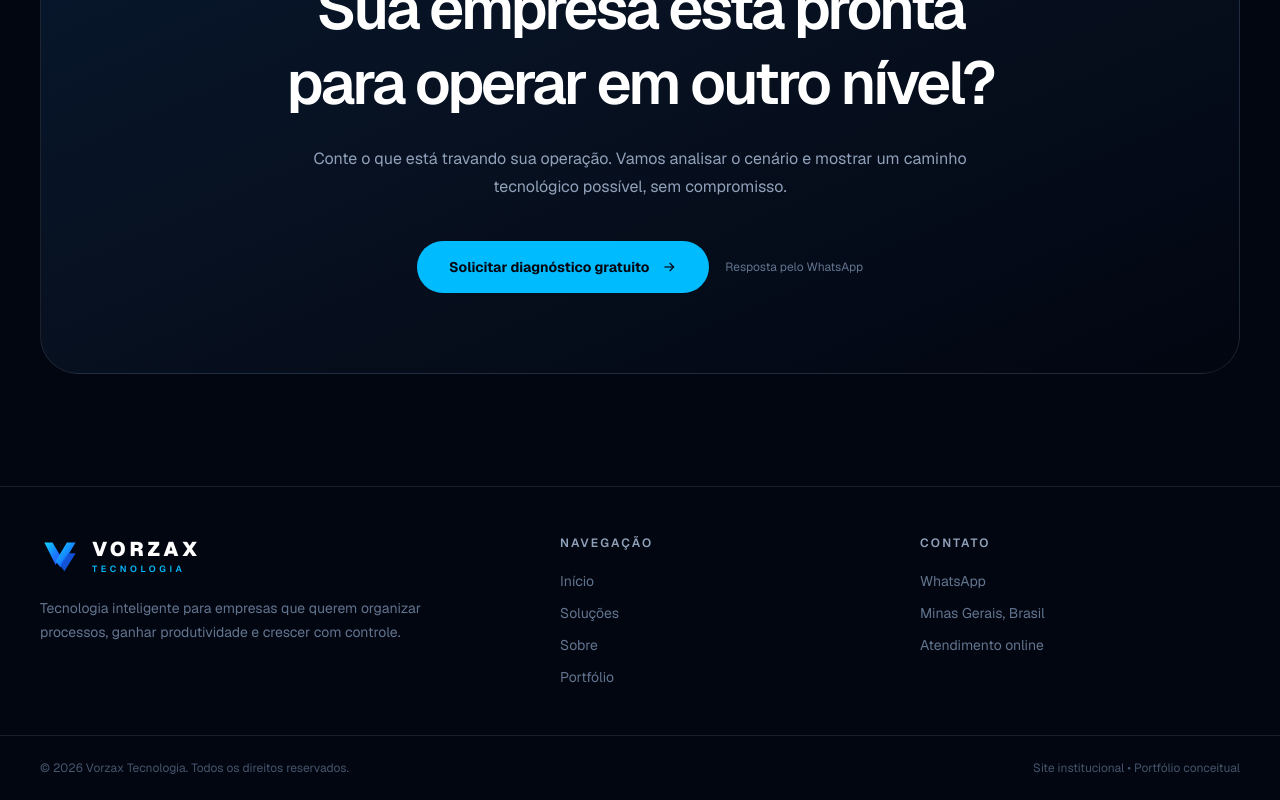
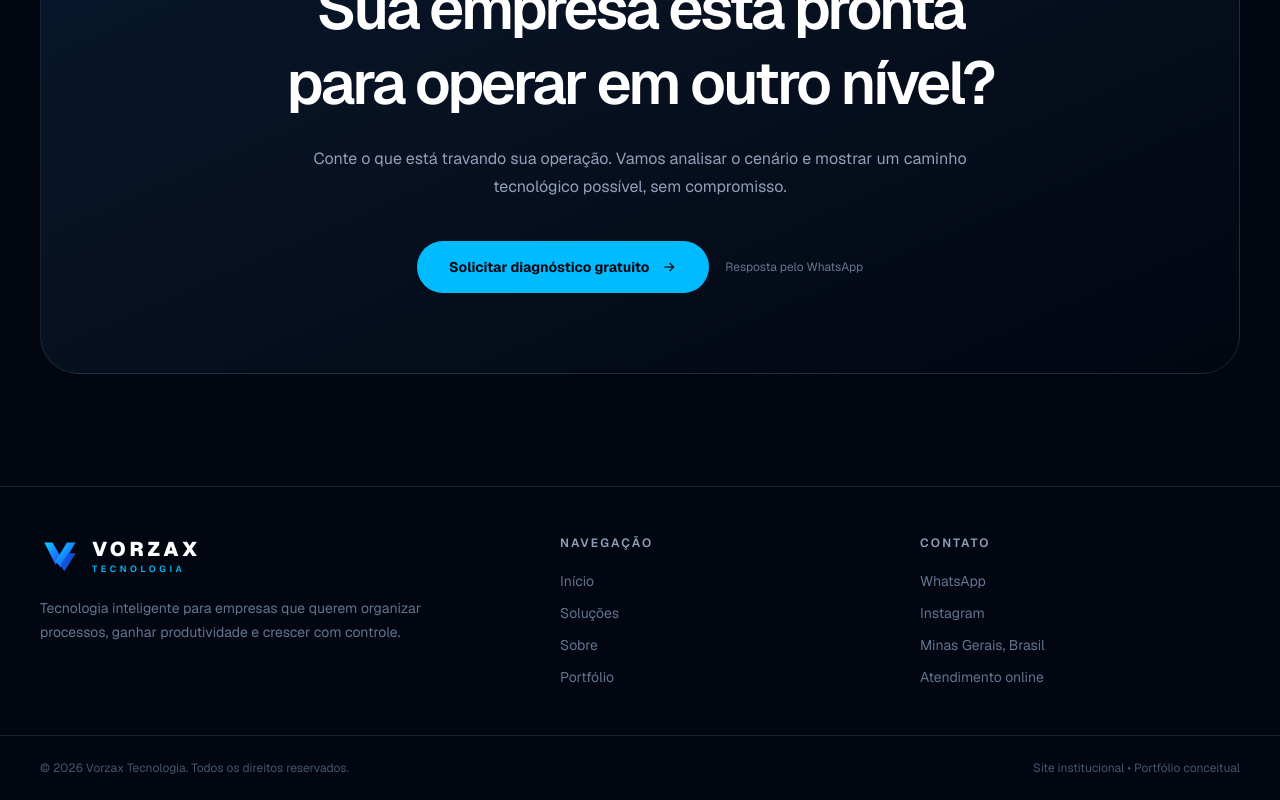
Before and after one commit to vorzax-tecnologia/vorzax-site, a Next.js app: page / in a window 1280 px wide. Shown: the part 4393-5193 px from the top of the page. Built offline with nearby package versions, Linux system fonts and the light colour scheme.

Commit message:
Adiciona Instagram ao site

```diff
--- a/src/app/page.tsx
+++ b/src/app/page.tsx
@@ -3,8 +3,9 @@
 import { useState } from "react";
 
 const WHATSAPP_URL =
-  "https://wa.me/5531990681495?text=Ol%C3%A1%2C%20vim%20pelo%20site%20da%20Vorzax%20e%20gostaria%20de%20solicitar%20um%20diagn%C3%B3stico%20gratuito.";
+  "https://wa.me/5531990681495o?text=Ol%C3%A1%2C%20vim%20pelo%20site%20da%20Vorzax%20e%20gostaria%20de%20solicitar%20um%20diagn%C3%B3stico%20gratuito.";
 
+const INSTAGRAM_URL = "https://www.instagram.com/vorzaxoficial/";
 const services = [
   {
     number: "01",
@@ -752,7 +753,14 @@ export default function Home() {
             <p className="text-xs font-semibold tracking-[0.18em] text-slate-400">CONTATO</p>
             <div className="mt-5 space-y-3 text-sm text-slate-500">
               <a className="block transition hover:text-white" href={WHATSAPP_URL} target="_blank" rel="noreferrer">WhatsApp</a>
-              <span className="block">Minas Gerais, Brasil</span>
+              <a
+  className="block transition hover:text-white"
+  href={INSTAGRAM_URL}
+  target="_blank"
+  rel="noreferrer"
+>
+  Instagram
+</a><span className="block">Minas Gerais, Brasil</span>
               <span className="block">Atendimento online</span>
             </div>
           </div>
```
